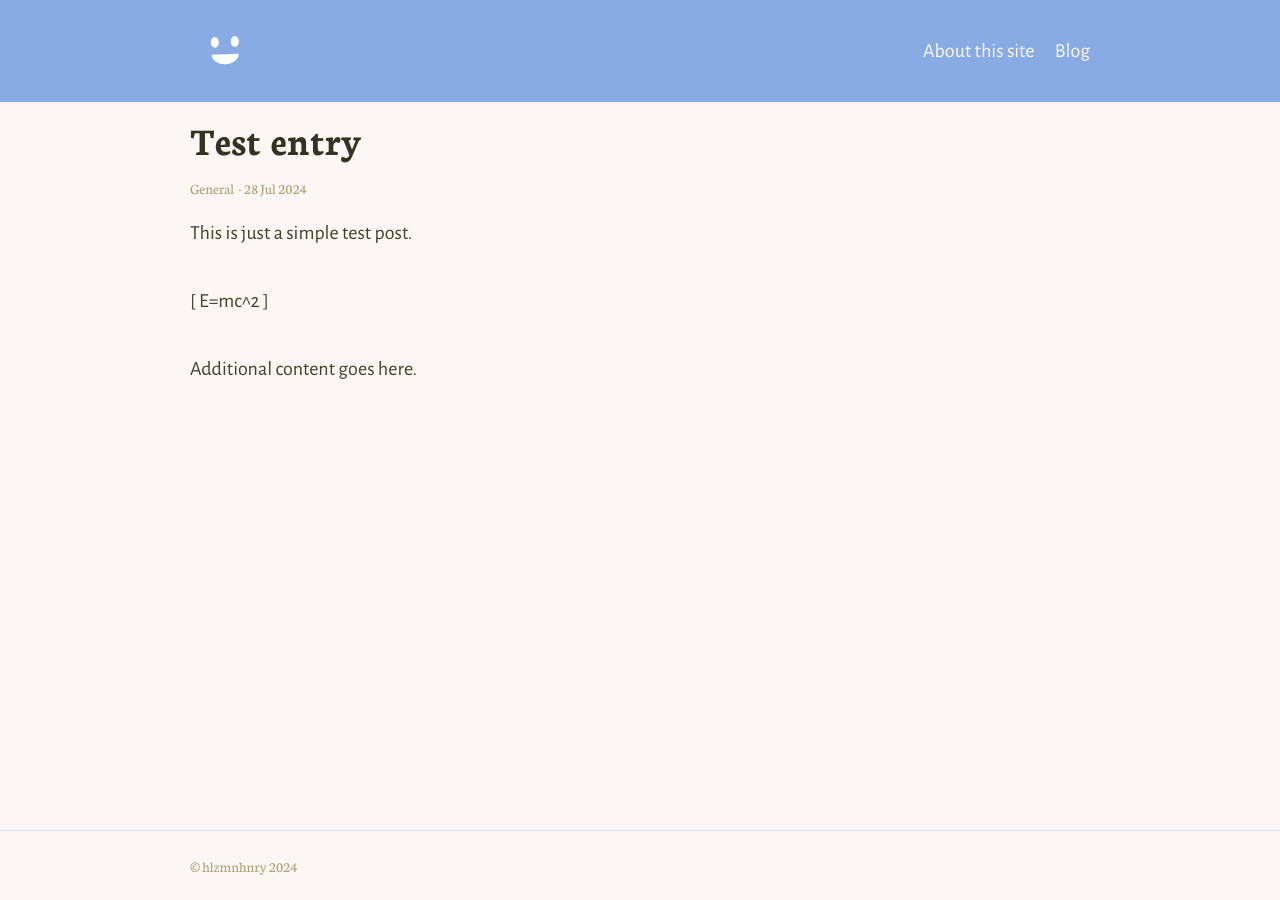
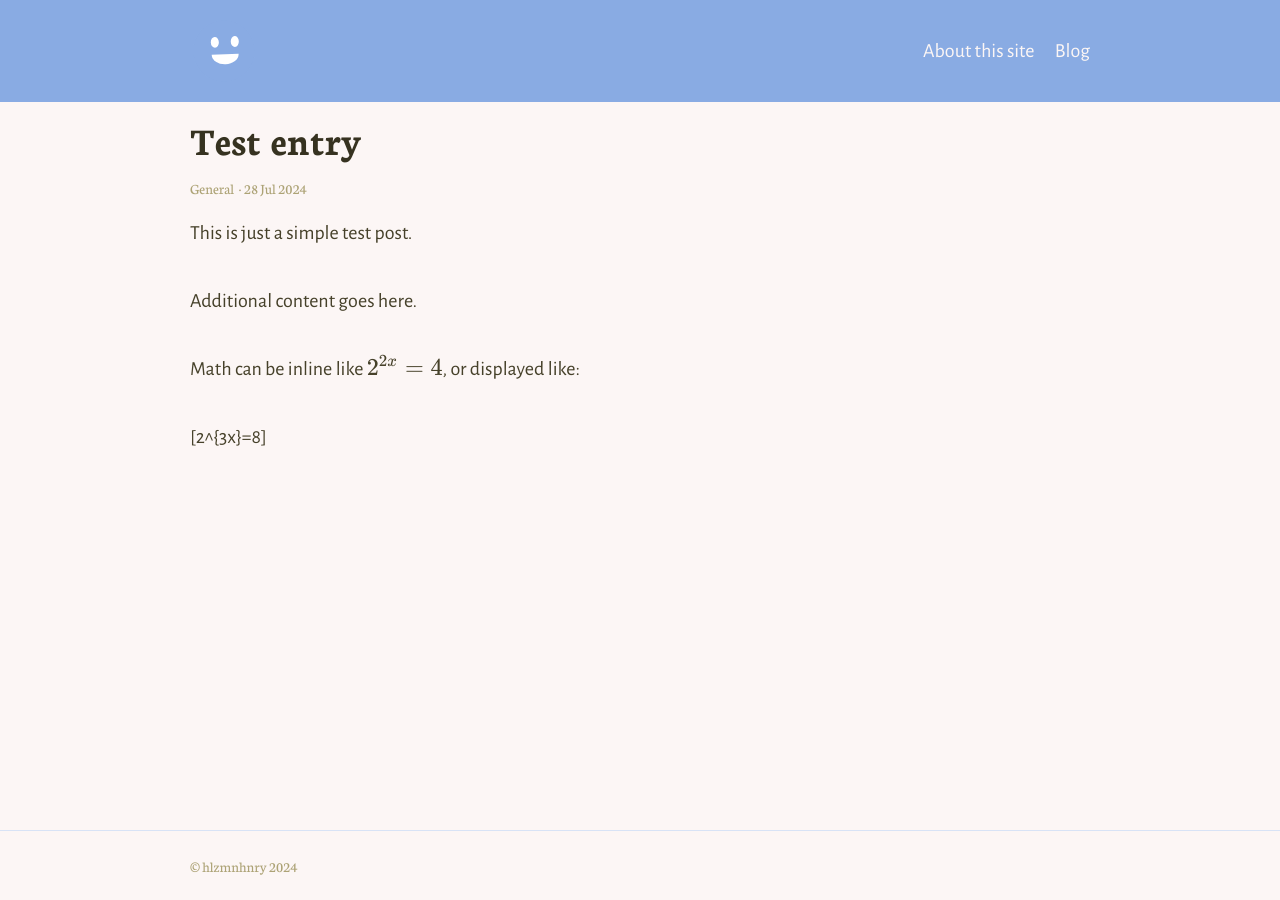
Before and after one commit to hlzmnhnry/hlzmnhnry.github.io, a Jekyll site: the page built from _posts/2024-07-28-test-post.md, in a window 1280 px wide. Built offline with Jekyll 4.4.1, drawn with Linux system fonts in a browser that asks for light colours; nearby versions of some CDN libraries.

Commit message:
switching to katex

```diff
--- a/_layouts/default.html
+++ b/_layouts/default.html
@@ -19,8 +19,9 @@
 			<link rel="shortcut icon" href="{{ site.logo }}">
 		{% endif %}
 
-		<script src="https://polyfill.io/v3/polyfill.min.js?features=es6"></script>
-		<script id="MathJax-script" async src="https://cdn.jsdelivr.net/npm/mathjax@3/es5/tex-mml-chtml.js"></script>
+		<link rel="stylesheet" href="https://cdn.jsdelivr.net/npm/katex@0.11.1/dist/katex.min.css" integrity="sha384-zB1R0rpPzHqg7Kpt0Aljp8JPLqbXI3bhnPWROx27a9N0Ll6ZP/+DiW/UqRcLbRjq" crossorigin="anonymous">
+		<script defer src="https://cdn.jsdelivr.net/npm/katex@0.11.1/dist/katex.min.js" integrity="sha384-y23I5Q6l+B6vatafAwxRu/0oK/79VlbSz7Q9aiSZUvyWYIYsd+qj+o24G5ZU2zJz" crossorigin="anonymous"></script>
+		<script defer src="https://cdn.jsdelivr.net/npm/katex@0.11.1/dist/contrib/auto-render.min.js" integrity="sha384-kWPLUVMOks5AQFrykwIup5lo0m3iMkkHrD0uJ4H5cjeGihAutqP0yW0J6dpFiVkI" crossorigin="anonymous" onload="renderMathInElement(document.body);"></script>
 
 	</head>
 	<body>
--- a/_posts/2024-07-28-test-post.md
+++ b/_posts/2024-07-28-test-post.md
@@ -7,8 +7,7 @@
 
 <!-- more -->
 
-\[
-E=mc^2
-\]
+Additional content goes here.
 
-Additional content goes here.
+<p>Math can be inline like \(2^{2x}=4\), or displayed like:</p>
+\[2^{3x}=8\]
```
